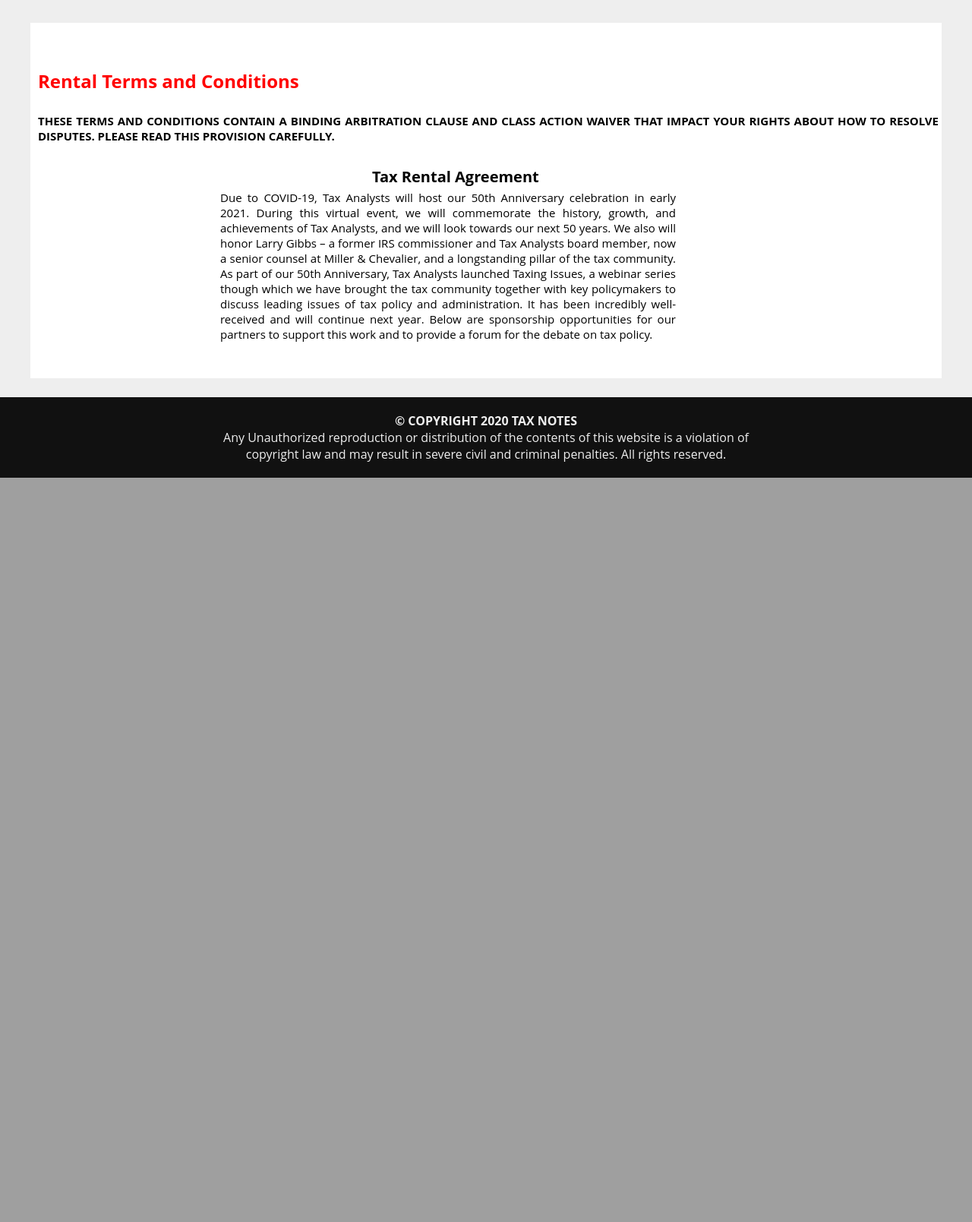
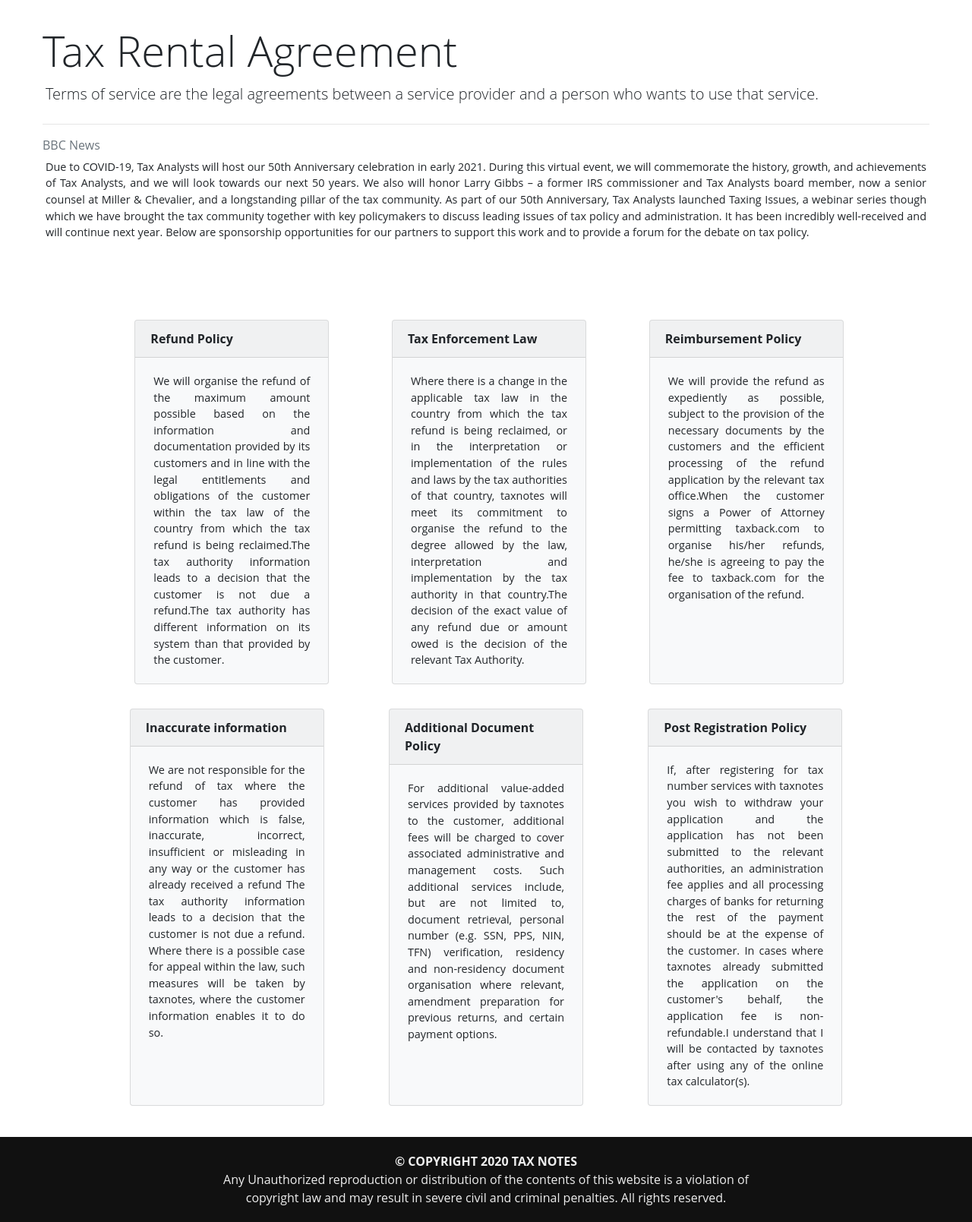
Before and after one commit to anitasharma03/FlaskApp_TaxManagementSystem, a Flask app: page /term in a window 1280 px wide. Shown: the part 485-2094 px from the top of the page at 76% size. Before the commit the page ends 1114 px from the top, so only its background shows below. Run offline with Flask 2, Linux system fonts and the light colour scheme.

Commit message:
terms and condition page created

```diff
--- /dev/null
+++ b/static/term_condition.css
@@ -0,0 +1,22 @@
+p.a {
+    text-align: justify;
+    margin-left: 550px;
+    margin-right: 10px;
+    font-size: 20px;
+}
+
+p.b {
+    text-align: justify;
+    margin-left: 350px;
+    margin-right: 10px;
+    width: 50%;
+    font-size: 15px;
+}
+
+.term-container {
+    display: flex;
+    justify-content: space-around;
+    width: 80%;
+    margin: 0 auto;
+    flex-wrap: wrap;
+}
--- a/templates/term.html
+++ b/templates/term.html
@@ -1,87 +1,85 @@
-<!DOCTYPE html>
-<html lang="en">
-<head>
-    <title>
-		TERM
-    </title>
-    <meta charset="UTF-8">
-	<link rel="stylesheet" type="text/css" href="main.css">
-	<style>
-	     p.a
-		 {
-		     text-align:justify;
-			 margin-left:450px;
-			 margin-right:10px;
-			 font-size:20px;
-		}
+{% extends "index.html" %} {% block content %}
 
-		p.b
-		 {
-		     text-align:justify;
-			 margin-left:250px;
-			 margin-right:10px;
-			 width:50%;
-			 font-size:15px;
-		}
-	</style>
-</head>
+<link rel="stylesheet" href="{{ url_for('static',filename='term_condition.css') }}" />
+<div id="banner" class="desktop">
+    <img class="banner-image" src="{{ url_for('static',filename='Images/terms_banner.png') }}" />
+</div>
 
-<body>
-    <header class="tm-header">
-		<div class="tm-container">
-			<a href="home.html"><img src="Images/logo.jpg" alt="logo" width="250"></a>
-			<nav class="tm-nav">
-				<ul>
-					<b>
-					<li><a href="home.html">Home</a></li>
-					<li><a href="login.html">Login</a></li>
-					<li><a href="register.html">Register</a></li>
-					<li><a href="aboutus.html">About Us</a></li>
-					<li><a href="contactus.html">Contact Us</a></li>
-					<li><a href="team.html">Team</a></li>
-					<li><a href="term.html">Terms & conditions</a></li>
-					</b>
-				</ul>
-			</nav>
+<div class="jumbotron mx-4 my-4" style="background-color: transparent !important;">
+    <h1 class="display-4">Tax Rental Agreement</h1>
+    <p class="lead">Terms of service are the legal agreements between a service provider and a person who wants to use that service. </p>
+    <hr class="my-4">
+    <h6 class="card-subtitle mb-2 text-muted">BBC News</h6>
+    <p class="card-text text-justify">Due to COVID-19, Tax Analysts will host our 50th Anniversary celebration in early 2021. During this virtual event, we will commemorate the history, growth, and achievements of Tax Analysts, and we will look towards our next 50 years. We also will
+        honor Larry Gibbs – a former IRS commissioner and Tax Analysts board member, now a senior counsel at Miller & Chevalier, and a longstanding pillar of the tax community. As part of our 50th Anniversary, Tax Analysts launched Taxing Issues, a webinar
+        series though which we have brought the tax community together with key policymakers to discuss leading issues of tax policy and administration. It has been incredibly well-received and will continue next year. Below are sponsorship opportunities
+        for our partners to support this work and to provide a forum for the debate on tax policy.</p>
 </div>
-    </header>
 
+<div class="term-container">
 
-    <div class="page-heading about-heading header-text" style="background-image: url(images/pic22.jpg);">
-            <div class="text-content">
-              <h2>Terms And Conditions</h2>
+    <div class="card bg-light ml-2 my-3" style="width: 25%">
+        <div class="card-header font-weight-bold">Refund Policy</div>
+        <div class="card-body">
+            <p class="card-text text-justify">We will organise the refund of the maximum amount possible based on the information and documentation provided by its customers and in line with the legal entitlements and obligations of the customer within the tax law of the country from
+                which the tax refund is being reclaimed.The tax authority information leads to a decision that the customer is not due a refund.The tax authority has different information on its system than that provided by the customer.</p>
+        </div>
+    </div>
+    <div class="card bg-light my-3" style="width: 25%">
+        <div class="card-header font-weight-bold">Tax Enforcement Law</div>
+        <div class="card-body">
+            <p class="card-text text-justify">Where there is a change in the applicable tax law in the country from which the tax refund is being reclaimed, or in the interpretation or implementation of the rules and laws by the tax authorities of that country, taxnotes will meet its
+                commitment to organise the refund to the degree allowed by the law, interpretation and implementation by the tax authority in that country.The decision of the exact value of any refund due or amount owed is the decision of the relevant
+                Tax Authority.</p>
+        </div>
+    </div>
+    <div class="card bg-light my-3" style="width: 25%">
+        <div class="card-header font-weight-bold">Reimbursement Policy</div>
+        <div class="card-body">
+            <p class="card-text text-justify">We will provide the refund as expediently as possible, subject to the provision of the necessary documents by the customers and the efficient processing of the refund application by the relevant tax office.When the customer signs a Power of
+                Attorney permitting taxback.com to organise his/her refunds, he/she is agreeing to pay the fee to taxback.com for the organisation of the refund.</p>
         </div>
     </div>
 
-    <div class="team-members">
-        <div class="container">
+    <div class="card bg-light my-3" style="width: 25%">
+        <div class="card-header font-weight-bold">Inaccurate information</div>
+        <div class="card-body">
+            <p class="card-text text-justify">We are not responsible for the refund of tax where the customer has provided information which is false, inaccurate, incorrect, insufficient or misleading in any way or the customer has already received a refund The tax authority information
+                leads to a decision that the customer is not due a refund. Where there is a possible case for appeal within the law, such measures will be taken by taxnotes, where the customer information enables it to do so.
+            </p>
+        </div>
+    </div>
 
-            <div class="section-heading">
+    <div class="card bg-light my-3" style="width: 25%">
+        <div class="card-header font-weight-bold">Additional Document Policy</div>
+        <div class="card-body">
+            <p class="card-text text-justify">
+                For additional value-added services provided by taxnotes to the customer, additional fees will be charged to cover associated administrative and management costs. Such additional services include, but are not limited to, document retrieval, personal number
+                (e.g. SSN, PPS, NIN, TFN) verification, residency and non-residency document organisation where relevant, amendment preparation for previous returns, and certain payment options.
+            </p>
         </div>
-			<h2 style ="margin-left:10px; margin-right:10px; color:red;">Rental Terms and Conditions</h2><br>
-			<p style="text-align:justify; margin-left:10px; font-size:15px;"><b>THESE TERMS AND CONDITIONS CONTAIN A BINDING ARBITRATION CLAUSE AND CLASS ACTION WAIVER THAT IMPACT YOUR
-			RIGHTS ABOUT HOW TO RESOLVE DISPUTES. PLEASE READ THIS PROVISION CAREFULLY.</b></p><br>
-            <p class = "a"><b> Tax Rental Agreement</b></p>
-            <p class = "b">
-            Due to COVID-19, Tax Analysts will host our 50th Anniversary celebration in early 2021.  During this virtual event, we will commemorate the history, growth, and achievements of Tax Analysts, and we will look towards our next 50 years.  We also will honor Larry Gibbs – a former IRS commissioner and Tax Analysts board member, now a senior counsel at Miller & Chevalier, and a longstanding pillar of the tax community.
-            As part of our 50th Anniversary, Tax Analysts launched Taxing Issues, a webinar series though which we have brought the tax community together with key policymakers
-			to discuss leading issues of tax policy and administration. It has been incredibly well-received and will continue next year. Below are sponsorship opportunities for
-			our partners to support this work and to provide a forum for the debate on tax policy.</p><br><br>
+    </div>
 
-
+    <div class="card bg-light my-3" style="width: 25%">
+        <div class="card-header font-weight-bold">Post Registration Policy</div>
+        <div class="card-body">
+            <p class="card-text text-justify">If, after registering for tax number services with taxnotes you wish to withdraw your application and the application has not been submitted to the relevant authorities, an administration fee applies and all processing charges of banks for
+                returning the rest of the payment should be at the expense of the customer. In cases where taxnotes already submitted the application on the customer's behalf, the application fee is non-refundable.I understand that I will be contacted
+                by taxnotes after using any of the online tax calculator(s).</p>
+        </div>
+    </div>
 
 
 </div>
 </div>
 
-
-	<footer class="tm-footer">
+<footer class="tm-footer ">
     <b>&copy; COPYRIGHT 2020 TAX NOTES</b>
-			<br>
-			Any Unauthorized reproduction or distribution of the contents of this website is a violation of
-			<br>
-			copyright law and may result in severe civil and criminal penalties. All rights reserved.
+    <br> Any Unauthorized reproduction or distribution of the contents of this website is a violation of
+    <br> copyright law and may result in severe civil and criminal penalties. All rights reserved.
 </footer>
 
-</body>
-</html>
+
+
+
+{% endblock %}
```
Also changed, not shown: static/Images/terms_banner.png (added). Lines whose indentation alone changed are shown as unchanged.
